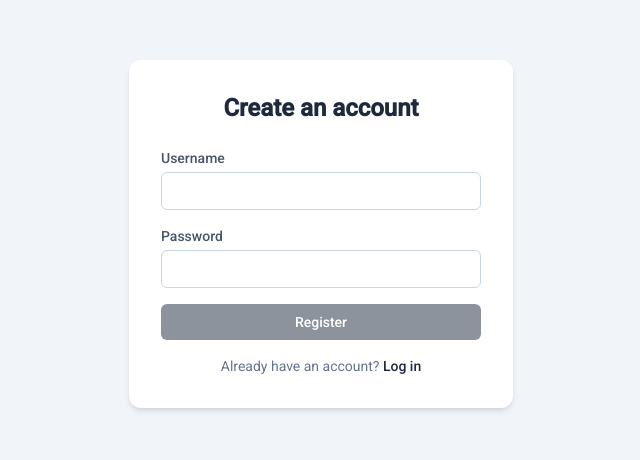
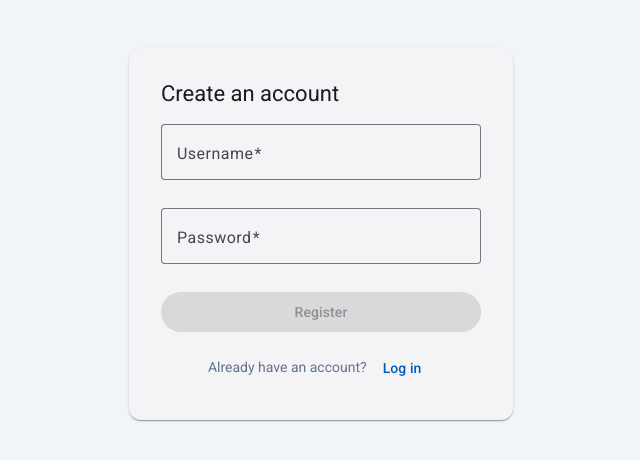
Before and after one commit to generalmaks/chess, an Angular app in the folder chess.web/: page /register in a window 1280 px wide. Shown: the part 166-626 px from the top of the page, without its empty margins (319-959 px from the left). Built offline with nearby package versions, Linux system fonts and the light colour scheme.

Commit message:
Updated frontend to use angular material

```diff
--- a/chess.web/src/app/pages/game/game.ts
+++ b/chess.web/src/app/pages/game/game.ts
@@ -1,5 +1,7 @@
 import { Component, OnDestroy, OnInit, computed, effect, inject, signal } from '@angular/core';
 import { ActivatedRoute, Router, RouterLink } from '@angular/router';
+import { MatButtonModule } from '@angular/material/button';
+import { MatCardModule } from '@angular/material/card';
 
 import { Game as GameService } from '../../core/game';
 import { Team } from '../../core/models/game.models';
@@ -36,7 +38,7 @@ const RESULT_LABELS: Record<string, string> = {
 
 @Component({
   selector: 'app-game',
-  imports: [RouterLink],
+  imports: [RouterLink, MatButtonModule, MatCardModule],
   templateUrl: './game.html',
   styleUrl: './game.scss',
 })
--- a/chess.web/src/app/pages/home/home.ts
+++ b/chess.web/src/app/pages/home/home.ts
@@ -1,11 +1,12 @@
 import { Component, inject } from '@angular/core';
 import { Router, RouterLink } from '@angular/router';
+import { MatButtonModule } from '@angular/material/button';
 
 import { Auth } from '../../core/auth';
 
 @Component({
   selector: 'app-home',
-  imports: [RouterLink],
+  imports: [RouterLink, MatButtonModule],
   templateUrl: './home.html',
   styleUrl: './home.scss',
 })
--- a/chess.web/src/app/pages/login/login.html
+++ b/chess.web/src/app/pages/login/login.html
@@ -1,46 +1,34 @@
 <div class="flex min-h-screen items-center justify-center bg-slate-100 px-4">
-  <div class="w-full max-w-sm rounded-xl bg-white p-8 shadow-md">
-    <h1 class="mb-6 text-center text-2xl font-semibold text-slate-800">Log in</h1>
+  <mat-card class="w-full max-w-sm p-4">
+    <mat-card-header>
+      <mat-card-title class="w-full text-center text-2xl">Log in</mat-card-title>
+    </mat-card-header>
 
-    <form [formGroup]="form" (ngSubmit)="submit()" class="space-y-4">
-      <div>
-        <label for="username" class="mb-1 block text-sm font-medium text-slate-600">Username</label>
-        <input
-          id="username"
-          type="text"
-          formControlName="username"
-          autocomplete="username"
-          class="w-full rounded-md border border-slate-300 px-3 py-2 text-slate-800 focus:border-slate-500 focus:outline-none"
-        />
-      </div>
+    <mat-card-content>
+      <form [formGroup]="form" (ngSubmit)="submit()" class="flex flex-col gap-2 pt-4">
+        <mat-form-field appearance="outline">
+          <mat-label>Username</mat-label>
+          <input matInput id="username" type="text" formControlName="username" autocomplete="username" />
+        </mat-form-field>
 
-      <div>
-        <label for="password" class="mb-1 block text-sm font-medium text-slate-600">Password</label>
-        <input
-          id="password"
-          type="password"
-          formControlName="password"
-          autocomplete="current-password"
-          class="w-full rounded-md border border-slate-300 px-3 py-2 text-slate-800 focus:border-slate-500 focus:outline-none"
-        />
-      </div>
+        <mat-form-field appearance="outline">
+          <mat-label>Password</mat-label>
+          <input matInput id="password" type="password" formControlName="password" autocomplete="current-password" />
+        </mat-form-field>
 
         @if (errorMessage()) {
-        <p class="text-sm text-red-600">{{ errorMessage() }}</p>
+          <p class="mb-2 text-sm text-red-600">{{ errorMessage() }}</p>
         }
 
-      <button
-        type="submit"
-        [disabled]="form.invalid || isSubmitting()"
-        class="w-full rounded-md bg-slate-800 py-2 font-medium text-white transition hover:bg-slate-700 disabled:cursor-not-allowed disabled:opacity-50"
-      >
+        <button mat-flat-button color="primary" type="submit" [disabled]="form.invalid || isSubmitting()" class="!py-1">
           {{ isSubmitting() ? 'Logging in…' : 'Log in' }}
         </button>
       </form>
 
       <p class="mt-4 text-center text-sm text-slate-500">
         Don't have an account?
-      <a routerLink="/register" class="font-medium text-slate-800 hover:underline">Register</a>
+        <a mat-button color="primary" routerLink="/register">Register</a>
       </p>
+    </mat-card-content>
+  </mat-card>
 </div>
-</div>
--- a/chess.web/src/app/pages/login/login.ts
+++ b/chess.web/src/app/pages/login/login.ts
@@ -1,12 +1,16 @@
 import { Component, inject, signal } from '@angular/core';
 import { Router, RouterLink } from '@angular/router';
 import { ReactiveFormsModule, FormBuilder, Validators } from '@angular/forms';
+import { MatButtonModule } from '@angular/material/button';
+import { MatCardModule } from '@angular/material/card';
+import { MatFormFieldModule } from '@angular/material/form-field';
+import { MatInputModule } from '@angular/material/input';
 
 import { Auth } from '../../core/auth';
 
 @Component({
   selector: 'app-login',
-  imports: [ReactiveFormsModule, RouterLink],
+  imports: [ReactiveFormsModule, RouterLink, MatButtonModule, MatCardModule, MatFormFieldModule, MatInputModule],
   templateUrl: './login.html',
   styleUrl: './login.scss',
 })
--- a/chess.web/src/app/pages/play/play.html
+++ b/chess.web/src/app/pages/play/play.html
@@ -1,81 +1,48 @@
 <div class="min-h-screen bg-slate-100 px-4 py-8">
   <div class="mx-auto max-w-md">
-    <a routerLink="/" class="mb-6 inline-block text-sm text-slate-500 hover:underline">&larr; Back</a>
+    <a mat-button routerLink="/" class="mb-6">&larr; Back</a>
 
-    <div class="rounded-xl bg-white p-8 shadow-md">
-      <h1 class="mb-6 text-center text-2xl font-semibold text-slate-800">Play chess</h1>
+    <mat-card class="p-4">
+      <mat-card-header>
+        <mat-card-title class="w-full text-center text-2xl">Play chess</mat-card-title>
+      </mat-card-header>
 
+      <mat-card-content class="pt-4">
         <section class="mb-8">
           <h2 class="mb-3 text-sm font-medium text-slate-600">Start a new game</h2>
 
-        <div class="mb-3 grid grid-cols-4 gap-2">
+          <mat-button-toggle-group
+            class="mb-4 w-full"
+            [value]="selectedTimeControlIndex()"
+            (change)="selectedTimeControlIndex.set($event.value)"
+          >
             @for (option of timeControlOptions; track option.label; let i = $index) {
-            <button
-              type="button"
-              (click)="selectedTimeControlIndex.set(i)"
-              class="rounded-md border py-1.5 text-xs font-medium hover:bg-slate-100"
-              [class.border-slate-800]="selectedTimeControlIndex() === i"
-              [class.bg-slate-800]="selectedTimeControlIndex() === i"
-              [class.text-white]="selectedTimeControlIndex() === i"
-              [class.border-slate-300]="selectedTimeControlIndex() !== i"
-              [class.text-slate-700]="selectedTimeControlIndex() !== i"
-            >
-              {{ option.label }}
-            </button>
+              <mat-button-toggle [value]="i" class="flex-1">{{ option.label }}</mat-button-toggle>
             }
-        </div>
+          </mat-button-toggle-group>
 
           <div class="grid grid-cols-3 gap-2">
-          <button
-            type="button"
-            (click)="createGame('white')"
-            [disabled]="isCreating()"
-            class="rounded-md border border-slate-300 py-2 text-sm font-medium text-slate-700 hover:bg-slate-100 disabled:opacity-50"
-          >
-            White
-          </button>
-          <button
-            type="button"
-            (click)="createGame()"
-            [disabled]="isCreating()"
-            class="rounded-md border border-slate-300 py-2 text-sm font-medium text-slate-700 hover:bg-slate-100 disabled:opacity-50"
-          >
-            Random
-          </button>
-          <button
-            type="button"
-            (click)="createGame('black')"
-            [disabled]="isCreating()"
-            class="rounded-md border border-slate-300 py-2 text-sm font-medium text-slate-700 hover:bg-slate-100 disabled:opacity-50"
-          >
-            Black
-          </button>
+            <button mat-stroked-button (click)="createGame('white')" [disabled]="isCreating()">White</button>
+            <button mat-stroked-button (click)="createGame()" [disabled]="isCreating()">Random</button>
+            <button mat-stroked-button (click)="createGame('black')" [disabled]="isCreating()">Black</button>
           </div>
         </section>
 
         <section>
           <h2 class="mb-3 text-sm font-medium text-slate-600">Join a game</h2>
-        <form (ngSubmit)="joinGame()" class="flex gap-2">
-          <input
-            type="text"
-            [ngModel]="joinGameId()"
-            (ngModelChange)="joinGameId.set($event)"
-            name="gameId"
-            placeholder="Game ID"
-            class="w-full rounded-md border border-slate-300 px-3 py-2 text-slate-800 focus:border-slate-500 focus:outline-none"
-          />
-          <button
-            type="submit"
-            class="shrink-0 rounded-md bg-slate-800 px-4 py-2 text-sm font-medium text-white hover:bg-slate-700"
-          >
-            Join
-          </button>
+          <form (ngSubmit)="joinGame()" class="flex items-start gap-2">
+            <mat-form-field appearance="outline" class="w-full">
+              <mat-label>Game ID</mat-label>
+              <input matInput [ngModel]="joinGameId()" (ngModelChange)="joinGameId.set($event)" name="gameId" />
+            </mat-form-field>
+            <button mat-flat-button color="primary" type="submit" class="!mt-1">Join</button>
           </form>
         </section>
 
         @if (errorMessage()) {
           <p class="mt-4 text-sm text-red-600">{{ errorMessage() }}</p>
         }
+      </mat-card-content>
+    </mat-card>
   </div>
 </div>
-</div>
--- a/chess.web/src/app/pages/register/register.html
+++ b/chess.web/src/app/pages/register/register.html
@@ -1,49 +1,37 @@
 <div class="flex min-h-screen items-center justify-center bg-slate-100 px-4">
-  <div class="w-full max-w-sm rounded-xl bg-white p-8 shadow-md">
-    <h1 class="mb-6 text-center text-2xl font-semibold text-slate-800">Create an account</h1>
+  <mat-card class="w-full max-w-sm p-4">
+    <mat-card-header>
+      <mat-card-title class="w-full text-center text-2xl">Create an account</mat-card-title>
+    </mat-card-header>
 
-    <form [formGroup]="form" (ngSubmit)="submit()" class="space-y-4">
-      <div>
-        <label for="username" class="mb-1 block text-sm font-medium text-slate-600">Username</label>
-        <input
-          id="username"
-          type="text"
-          formControlName="username"
-          autocomplete="username"
-          class="w-full rounded-md border border-slate-300 px-3 py-2 text-slate-800 focus:border-slate-500 focus:outline-none"
-        />
-      </div>
+    <mat-card-content>
+      <form [formGroup]="form" (ngSubmit)="submit()" class="flex flex-col gap-2 pt-4">
+        <mat-form-field appearance="outline">
+          <mat-label>Username</mat-label>
+          <input matInput id="username" type="text" formControlName="username" autocomplete="username" />
+        </mat-form-field>
 
-      <div>
-        <label for="password" class="mb-1 block text-sm font-medium text-slate-600">Password</label>
-        <input
-          id="password"
-          type="password"
-          formControlName="password"
-          autocomplete="new-password"
-          class="w-full rounded-md border border-slate-300 px-3 py-2 text-slate-800 focus:border-slate-500 focus:outline-none"
-        />
+        <mat-form-field appearance="outline">
+          <mat-label>Password</mat-label>
+          <input matInput id="password" type="password" formControlName="password" autocomplete="new-password" />
           @if (form.controls.password.touched && form.controls.password.hasError('minlength')) {
-          <p class="mt-1 text-xs text-red-600">Password must be at least 6 characters.</p>
+            <mat-error>Password must be at least 6 characters.</mat-error>
           }
-      </div>
+        </mat-form-field>
 
         @if (errorMessage()) {
-        <p class="text-sm text-red-600">{{ errorMessage() }}</p>
+          <p class="mb-2 text-sm text-red-600">{{ errorMessage() }}</p>
         }
 
-      <button
-        type="submit"
-        [disabled]="form.invalid || isSubmitting()"
-        class="w-full rounded-md bg-slate-800 py-2 font-medium text-white transition hover:bg-slate-700 disabled:cursor-not-allowed disabled:opacity-50"
-      >
+        <button mat-flat-button color="primary" type="submit" [disabled]="form.invalid || isSubmitting()" class="!py-1">
           {{ isSubmitting() ? 'Creating account…' : 'Register' }}
         </button>
       </form>
 
       <p class="mt-4 text-center text-sm text-slate-500">
         Already have an account?
-      <a routerLink="/login" class="font-medium text-slate-800 hover:underline">Log in</a>
+        <a mat-button color="primary" routerLink="/login">Log in</a>
       </p>
+    </mat-card-content>
+  </mat-card>
 </div>
-</div>
--- a/chess.web/src/app/pages/register/register.ts
+++ b/chess.web/src/app/pages/register/register.ts
@@ -1,12 +1,16 @@
 import { Component, inject, signal } from '@angular/core';
 import { Router, RouterLink } from '@angular/router';
 import { ReactiveFormsModule, FormBuilder, Validators } from '@angular/forms';
+import { MatButtonModule } from '@angular/material/button';
+import { MatCardModule } from '@angular/material/card';
+import { MatFormFieldModule } from '@angular/material/form-field';
+import { MatInputModule } from '@angular/material/input';
 
 import { Auth } from '../../core/auth';
 
 @Component({
   selector: 'app-register',
-  imports: [ReactiveFormsModule, RouterLink],
+  imports: [ReactiveFormsModule, RouterLink, MatButtonModule, MatCardModule, MatFormFieldModule, MatInputModule],
   templateUrl: './register.html',
   styleUrl: './register.scss',
 })
```
Also changed, not shown: chess.web/src/app/pages/game/game.html (+9 -27 lines), chess.web/src/app/pages/home/home.html (+2 -13 lines), chess.web/src/app/pages/play/play.ts (+14 -1 lines). Lines whose indentation alone changed are shown as unchanged.
